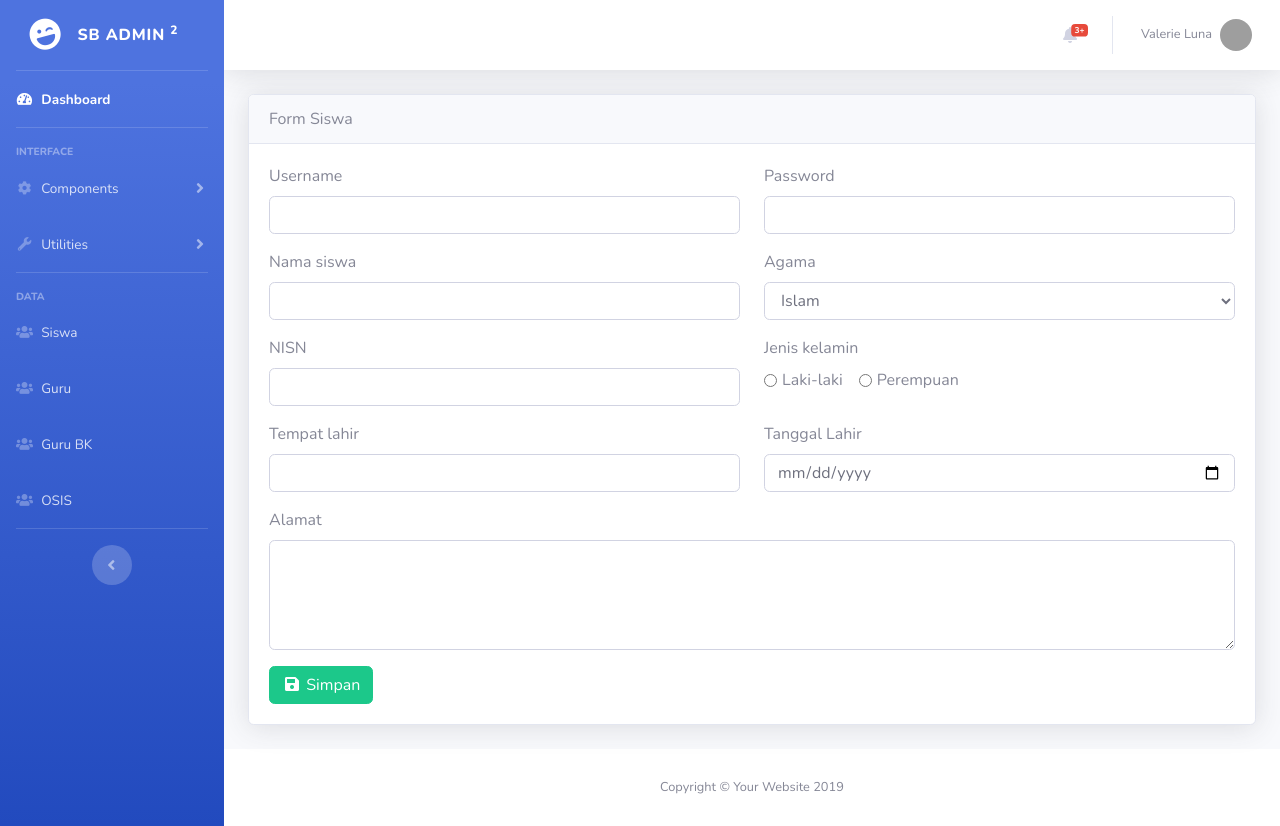
After one commit to ricomalangi/monitoring-siswa, a CodeIgniter app: page /database/siswa/create in a window 1280 px wide. The commit adds this page. Run offline with CodeIgniter, Linux system fonts and the light colour scheme; grey boxes are pictures that could not be loaded.

Commit message:
create modul  siswa

```diff
--- a/application/config/database.php
+++ b/application/config/database.php
@@ -78,7 +78,7 @@ $db['default'] = array(
 	'hostname' => 'localhost',
 	'username' => 'root',
 	'password' => '123456',
-	'database' => '',
+	'database' => 'pelanggaran',
 	'dbdriver' => 'mysqli',
 	'dbprefix' => '',
 	'pconnect' => FALSE,
--- /dev/null
+++ b/application/controllers/Siswa.php
@@ -0,0 +1,149 @@
+<?php
+
+defined('BASEPATH') or exit('No direct script access allowed');
+
+class Siswa extends MY_Controller
+{
+
+    public function __construct()
+    {
+        parent::__construct();
+        //Do your magic here
+    }
+
+
+    public function index()
+    {
+        $data['content'] = $this->siswa->join('tb_user', 'id_user')->where("tb_siswa.id_user !=", Null)->select("tb_user.username, tb_siswa.*")->get();
+        $data['page'] = 'pages/siswa/index';
+        $this->view($data);
+    }
+
+    public function detail($id)
+    {
+        $data['content'] = $this->siswa->where('id_siswa', $id)->join('tb_user', 'id_user')->first();
+        if (!$data['content']) {
+            $this->session->set_flashdata('warning', 'Maaf! Data tidak ditemukan!');
+            redirect(base_url('siswa'));
+        }
+        $data['input'] = $data['content'];
+        $data['title'] = 'View Siswa';
+        $data['page'] = 'pages/siswa/form_view';
+        $this->view($data);
+        return;
+    }
+
+    public function create()
+    {
+        $addRules = [
+            'field' => 'password',
+            'label' => 'Password',
+            'rules' => 'trim|required'
+        ];
+
+        if (!$_POST) {
+            $input = (object) $this->siswa->getDefaultValues();
+        } else {
+            $input = (object) $this->input->post(null, true);
+        }
+
+        if (!$this->siswa->validate($addRules)) {
+            $data['title'] = 'Tambah Siswa';
+            $data['input'] = $input;
+            $data['form_action'] = base_url('siswa/create');
+            $data['page'] = 'pages/siswa/form';
+            $this->view($data);
+            return;
+        }
+        $this->siswa->table = 'tb_user';
+
+        $data_tb_user = [
+            'username' => $input->username,
+            'password' => password_hash($input->password, PASSWORD_DEFAULT),
+            'role' => 'siswa'
+        ];
+        unset($input->username);
+        unset($input->password);
+        unset($input->role);
+        $id_user = $this->siswa->create($data_tb_user);
+        $input->id_user = $id_user;
+
+        $this->siswa->table = 'tb_siswa';
+
+        if ($this->siswa->create($input)) {
+            $this->session->set_flashdata('success', 'Data berhasil disimpan');
+        } else {
+            $this->session->set_flashdata('error', 'Oops! Terjadi kesalahan');
+        }
+        redirect(base_url('siswa'));
+    }
+
+    public function edit($id)
+    {
+        $data['content'] = $this->siswa->where('id_siswa', $id)->join('tb_user', 'id_user')->first();
+        if (!$data['content']) {
+            $this->session->set_flashdata('warning', 'Maaf! Data tidak ditemukan!');
+            redirect(base_url('siswa'));
+        }
+        if (!$_POST) {
+            $data['input'] = $data['content'];
+        } else {
+            $data['input'] = (object) $this->input->post(null, true);
+            if ($data['input']->password !== '') {
+                $data['input']->password = password_hash(
+                    $data['input']->password,
+                    PASSWORD_DEFAULT
+                );
+            } else {
+                $data['input']->password = $data['content']->password;
+            }
+        }
+
+        if (!$this->siswa->validate()) {
+            $data['title'] = 'Ubah Siswa';
+            $data['form_action'] = base_url("siswa/edit/$id");
+            $data['page'] = 'pages/siswa/form';
+            $this->view($data);
+            return;
+        }
+
+        $this->siswa->table = 'tb_user';
+        $data_tb_user = [
+            'username' => $data['input']->username,
+            'password' => $data['input']->password
+        ];
+
+        $this->siswa->where('id_user', $data['content']->id_user)->update($data_tb_user);
+        $this->siswa->table = 'tb_siswa';
+        unset($data['input']->username);
+        unset($data['input']->password);
+
+        if ($this->siswa->where('id_siswa', $id)->update($data['input'])) {
+            $this->session->set_flashdata('success', 'Data berhasil diperbaharui');
+        } else {
+            $this->session->set_flashdata('error', 'Oops! Terjadi suatu kesalahan');
+        }
+        redirect(base_url('siswa'));
+    }
+
+    public function delete($id)
+    {
+        if(!$_POST){
+            redirect(base_url('siswa'));
+        }
+        $this->siswa->table = 'tb_user';
+        $content = $this->siswa->where('id_user', $id)->first();
+        if(!$content){
+          $this->session->set_flashdata('warning', 'Maaf! Data tidak ditemukan.');
+          redirect(base_url('siswa'));
+        }
+        if($this->siswa->where('id_user', $id)->delete()){
+            $this->session->set_flashdata('success', 'Data sudah berhasil dihapus');
+          } else {
+            $this->session->set_flashdata('error', 'Oops! Terjadi suatu kesalahan');
+          }
+        redirect(base_url('siswa'));
+    }
+}
+
+/* End of file Siswa.php */
--- /dev/null
+++ b/application/models/Siswa_model.php
@@ -0,0 +1,74 @@
+<?php
+
+defined('BASEPATH') OR exit('No direct script access allowed');
+
+class Siswa_model extends MY_Model {
+    public $table = 'tb_siswa';
+    public function getDefaultValues(){
+        return [
+          'id' => '',
+          'username' => '',
+          'password' => '',
+          'nama_siswa' => '',
+          'nisn' => '',
+          'tempat_lahir' => '',
+          'tanggal_lahir' => '',
+          'agama' => '',
+          'alamat' => '',
+          'jenis_kelamin' => '',
+          'status' => '',
+        ];
+      }
+      public function getValidationRules($add_rules = null){
+        $validationRules = [
+          [
+            'field' => 'username',
+            'label' => 'Username',
+            'rules' => 'trim|required'
+          ],
+          [
+            'field' => 'nama_siswa',
+            'label' => 'Nama Siswa',
+            'rules' => 'trim|required'
+          ],
+          [
+            'field' => 'nisn',
+            'label' => 'NISN',
+            'rules' => 'trim|required'
+          ],
+          [
+            'field' => 'tempat_lahir',
+            'label' => 'Tempat Lahir',
+            'rules' => 'trim|required'
+          ],
+          [
+            'field' => 'tanggal_lahir',
+            'label' => 'Tanggal Lahir',
+            'rules' => 'trim|required'
+          ],
+          [
+            'field' => 'agama',
+            'label' => 'Agama',
+            'rules' => 'trim|required'
+          ],
+          [
+            'field' => 'alamat',
+            'label' => 'Alamat',
+            'rules' => 'trim|required'
+          ],
+          [
+            'field' => 'jenis_kelamin',
+            'label' => 'Jenis Kelamin',
+            'rules' => 'trim|required|in_list[L,P]'
+          ],
+        ];
+        if($add_rules){
+            array_push($validationRules, $add_rules);
+        }
+        // echo("<pre>");print_r($validationRules);echo("<pre>");
+        // die();
+        return $validationRules;
+      }
+}
+
+/* End of file Siswa_model.php */
--- a/application/views/layouts/_sidebar.php
+++ b/application/views/layouts/_sidebar.php
@@ -63,43 +63,35 @@
 
 <!-- Heading -->
 <div class="sidebar-heading">
-  Addons
+  Data
 </div>
-
-<!-- Nav Item - Pages Collapse Menu -->
-<li class="nav-item">
-  <a class="nav-link collapsed" href="#" data-toggle="collapse" data-target="#collapsePages" aria-expanded="true" aria-controls="collapsePages">
-    <i class="fas fa-fw fa-folder"></i>
-    <span>Pages</span>
-  </a>
-  <div id="collapsePages" class="collapse" aria-labelledby="headingPages" data-parent="#accordionSidebar">
-    <div class="bg-white py-2 collapse-inner rounded">
-      <h6 class="collapse-header">Login Screens:</h6>
-      <a class="collapse-item" href="login.html">Login</a>
-      <a class="collapse-item" href="register.html">Register</a>
-      <a class="collapse-item" href="forgot-password.html">Forgot Password</a>
-      <div class="collapse-divider"></div>
-      <h6 class="collapse-header">Other Pages:</h6>
-      <a class="collapse-item" href="404.html">404 Page</a>
-      <a class="collapse-item" href="blank.html">Blank Page</a>
-    </div>
-  </div>
-</li>
-
 <!-- Nav Item - Charts -->
 <li class="nav-item">
-  <a class="nav-link" href="charts.html">
-    <i class="fas fa-fw fa-chart-area"></i>
-    <span>Charts</span></a>
+  <a class="nav-link" href="<?= base_url('siswa') ?>">
+    <i class="fas fa-fw fa-users"></i>
+    <span>Siswa</span></a>
 </li>
 
 <!-- Nav Item - Tables -->
 <li class="nav-item">
   <a class="nav-link" href="tables.html">
-    <i class="fas fa-fw fa-table"></i>
-    <span>Tables</span></a>
+    <i class="fas fa-fw fa-users"></i>
+    <span>Guru</span></a>
 </li>
 
+<!-- Nav Item - Tables -->
+<li class="nav-item">
+  <a class="nav-link" href="tables.html">
+    <i class="fas fa-fw fa-users"></i>
+    <span>Guru BK</span></a>
+</li>
+
+<!-- Nav Item - Tables -->
+<li class="nav-item">
+  <a class="nav-link" href="tables.html">
+    <i class="fas fa-fw fa-users"></i>
+    <span>OSIS</span></a>
+</li>
 <!-- Divider -->
 <hr class="sidebar-divider d-none d-md-block">
 
--- a/application/views/layouts/app.php
+++ b/application/views/layouts/app.php
@@ -9,7 +9,7 @@
   <meta name="description" content="">
   <meta name="author" content="">
 
-  <title>SB Admin 2 - Dashboard</title>
+  <title>SB Admin 2 - <?= ($title ?? 'Dashboard') ?></title>
 
   <!-- Custom fonts for this template-->
   <link href="<?= base_url('assets/vendor/fontawesome-free/css/all.min.css') ?>" rel="stylesheet" type="text/css">
--- /dev/null
+++ b/application/views/pages/siswa/form.php
@@ -0,0 +1,83 @@
+<div class="row">
+    <div class="col-xl-12 mb-4">
+        <div class="card shadow h-100">
+            <div class="card-header">Form Siswa</div>
+            <div class="card-body">
+                <form action="<?= $form_action ?>" method="POST">
+                    <?= isset($input->id_siswa) ? form_hidden('id_siswa', $input->id_siswa) : '' ?>
+                    <div class="row">
+                        <div class="form-group col-md-6">
+                            <label>Username</label>
+                            <input type="text" class="form-control" name="username" value="<?= $input->username ?>" required>
+                            <?= form_error('username') ?>
+                        </div>
+                        <div class="form-group col-md-6">
+                            <label>Password</label>
+                            <input type="password" class="form-control" name="password">
+                            <?= form_error('password') ?>
+                        </div>
+                    </div>
+                    <div class="row">
+                        <div class="form-group col-md-6">
+                            <label>Nama siswa</label>
+                            <input type="text" name="nama_siswa" class="form-control" value="<?= $input->nama_siswa ?>" required>
+                            <?= form_error('nama_siswa') ?>
+                        </div>
+                        <div class="form-group col-md-6">
+                            <label>Agama</label>
+                            <select name="agama" class="form-control">
+                                <option disabled>--pilih--</option>
+                                <option value="islam" <?= ($input->agama === 'islam' ? 'checked' : '') ?>>Islam</option>
+                                <option value="kristen protestan" <?= ($input->agama === 'kristen protestan' ? 'checked' : '') ?>>Kristen protestan</option>
+                                <option value="kristen katolik" <?= ($input->agama === 'kristen katolik' ? 'checked' : '') ?>>Kristen katolik</option>
+                                <option value="hindu" <?= ($input->agama === 'hindu' ? 'checked' : '') ?>>Hindu</option>
+                                <option value="konghucu" <?= ($input->agama === 'konghucu' ? 'checked' : '') ?>>Konghucu</option>
+                                <option value="budha" <?= ($input->agama === 'budha' ? 'checked' : '') ?>>Budha</option>
+                            </select>
+                            <?= form_error('agama') ?>
+                        </div>
+                        <div class="form-group col-md-6">
+                            <label>NISN</label>
+                            <input type="number" name="nisn" class="form-control" value="<?= $input->nisn ?>" required>
+                            <?= form_error('nisn') ?>
+                        </div>
+                        <div class="form-group col-md-6">
+                            <label class="mr-4">Jenis kelamin</label>
+                            <br>
+                            <div class="form-check form-check-inline">
+                                <input class="form-check-input" type="radio" name="jenis_kelamin" value="L" <?= ($input->jenis_kelamin === 'L' ? 'checked' : '') ?>>
+                                <label class="form-check-label" for="exampleRadios1">
+                                    Laki-laki
+                                </label>
+                            </div>
+                            <div class="form-check form-check-inline">
+                                <input class="form-check-input" type="radio" name="jenis_kelamin" value="P" <?= ($input->jenis_kelamin === 'P' ? 'checked' : '') ?>>
+                                <label class="form-check-label" for="exampleRadios1">
+                                    Perempuan
+                                </label>
+                            </div>
+                            <?= form_error('jenis_kelamin') ?>
+                        </div>
+                        <div class="form-group col-md-6">
+                            <label>Tempat lahir</label>
+                            <input type="text" name="tempat_lahir" class="form-control" value="<?= $input->tempat_lahir ?? '' ?>" required>
+                            <?= form_error('ttl') ?>
+                        </div>
+                        <div class="form-group col-md-6">
+                            <label>Tanggal Lahir</label>
+                            <input type="date" name="tanggal_lahir" class="form-control" value="<?= $input->tanggal_lahir ?? '' ?>" required>
+                            <?= form_error('ttl') ?>
+                        </div>
+                        <div class="form-group col-md-12">
+                            <label>Alamat</label>
+                            <textarea name="alamat" class="form-control" rows="4"><?= ($input->alamat ?? '') ?></textarea>
+                        </div>
+                        <div class="col-md-12">
+                            <button type="submit" class="btn btn-success btn-md"><i class="fas fa-fw fa-save"></i> Simpan</button>
+                        </div>
+                    </div>
+                </form>
+            </div>
+        </div>
+    </div>
+</div>
```
Also changed, not shown: application/core/MY_Model.php (+7 -53 lines), application/views/layouts/_alert.php (added, +32 -0 lines), application/views/pages/siswa/form_view.php (added, +46 -0 lines), application/views/pages/siswa/index.php (added, +50 -0 lines).
